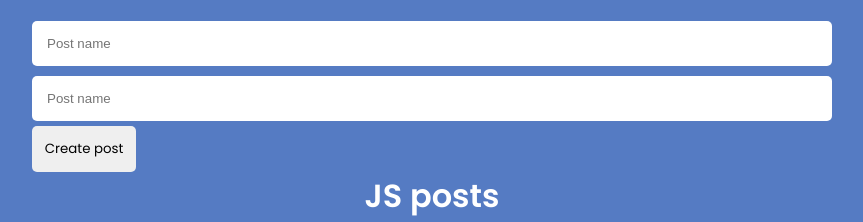
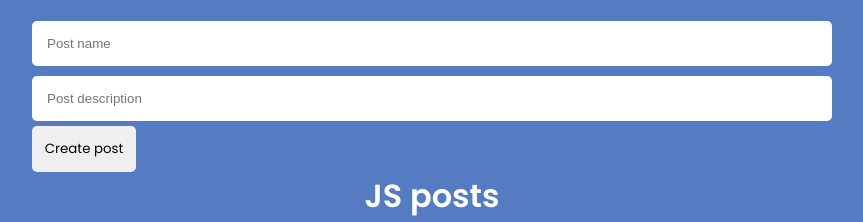
Before and after one commit to douryne/ReactPosts, a React (Create React App) app: page / in a window 1280 px wide. Shown: the top 222 px of the page, without its empty margins (208-1071 px from the left). Built offline with nearby package versions, Linux system fonts and the light colour scheme.

Commit message:
PostForm component

```diff
--- a/src/App.js
+++ b/src/App.js
@@ -1,7 +1,6 @@
 import React, { useState } from 'react';
+import PostForm from './components/PostForm';
 import PostList from './components/PostList';
-import MyButton from './components/UI/Button/MyButton';
-import MyInput from './components/UI/Input/MyInput';
 import './styles/App.css';
 
 function App() {
@@ -11,31 +10,13 @@ function App() {
     { id: 3, title: 'JavaScript', body: 'Description' }
   ]);
 
-  const [post, setPost] = useState({title: '', body: ''})
-
-  const createNewPost = (e) => {
-    e.preventDefault();
-    setPosts([...posts, {...post, id: Date.now()}])
-    setPost({title: '', body: ''})
+  const createPost = (newPost) => {
+    setPosts([...posts, newPost]);
   }
 
   return (
     <div className='App'>
-      <form>
-        <MyInput
-          value={post.title}
-          onChange={e => setPost({...post, title: e.target.value})}
-          type='text'
-          placeholder='Post name'
-        />
-        <MyInput
-          value={post.body}
-          onChange={e => setPost({...post, body: e.target.value})}
-          type='text'
-          placeholder='Post name'
-        />
-        <MyButton onClick={createNewPost}>Create post</MyButton>
-      </form>
+      <PostForm createPost={createPost} />
       <PostList posts={posts} title={'JS posts'}/>
     </div>
   );
--- /dev/null
+++ b/src/components/PostForm.jsx
@@ -0,0 +1,36 @@
+import React, {useState} from 'react';
+import MyButton from './UI/Button/MyButton';
+import MyInput from './UI/Input/MyInput';
+
+const PostForm = ({createPost}) => {
+  const [post, setPost] = useState({title: '', body: ''})
+
+  const createNewPost = (e) => {
+    e.preventDefault();
+    const newPost = {
+      ...post, id: Date.now()
+    };
+    createPost(newPost);
+    setPost({title: '', body: ''})
+  }
+
+  return (
+    <form>
+      <MyInput
+        value={post.title}
+        onChange={e => setPost({...post, title: e.target.value})}
+        type='text'
+        placeholder='Post name'
+      />
+      <MyInput
+        value={post.body}
+        onChange={e => setPost({...post, body: e.target.value})}
+        type='text'
+        placeholder='Post description'
+      />
+      <MyButton onClick={createNewPost}>Create post</MyButton>
+  </form>
+  );
+};
+
+export default PostForm;
```
